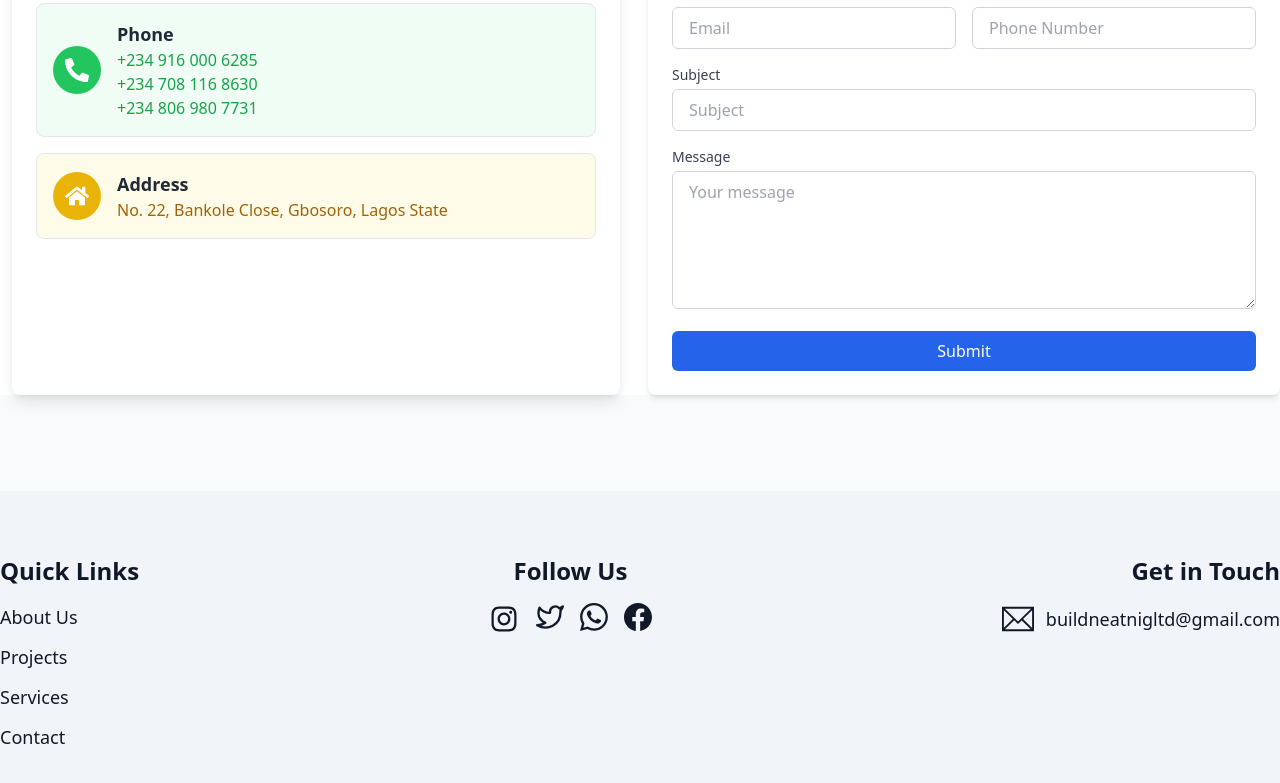
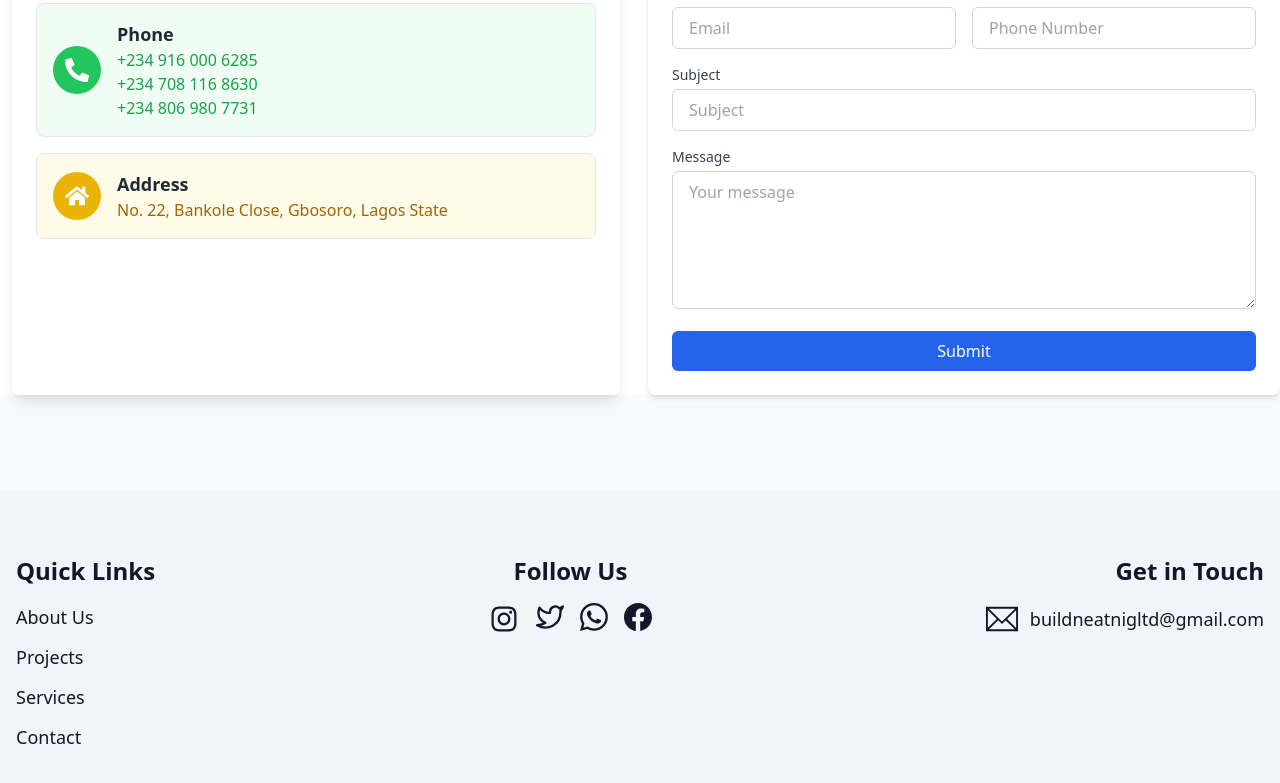
Before and after one commit to Gbolahan007/buildneat, a React (Vite) app: page /contact-construction-experts in a window 1280 px wide. Shown: the part 735-1518 px from the top of the page. Built offline with nearby package versions, Linux system fonts and the light colour scheme.

Commit message:
updated footer

```diff
--- a/src/Footer.jsx
+++ b/src/Footer.jsx
@@ -6,7 +6,7 @@ import { Link } from 'react-router-dom';
 
 function Footer() {
   return (
-    <footer className="mt-24 bg-slate-100 py-16 text-gray-900">
+    <footer className="mt-24 bg-slate-100 px-4 py-16 text-gray-900">
       <div className="container mx-auto flex flex-col gap-8 text-center sm:flex-row sm:justify-between sm:text-left">
         {/* Menu Links */}
         <div className="flex flex-col items-center sm:items-start">
```
